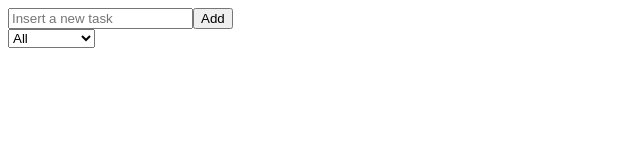
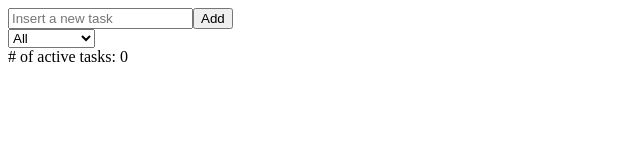
Before and after one commit to Kyubinhan/taskly, a React (Create React App) app: page / in a window 1280 px wide. Shown: the top 160 px of the page, without its empty margins (0-640 px from the left). Built offline with nearby package versions, Linux system fonts and the light colour scheme.

Commit message:
Update App component to display active task count

```diff
--- a/src/App.tsx
+++ b/src/App.tsx
@@ -5,6 +5,7 @@ import TaskForm from "src/components/TaskForm"
 import TaskList from "src/components/TaskList"
 import TaskFilterSelect from "src/components/TaskFilterSelect"
 import { TaskFilterOption } from "src/components/TaskFilterSelect/TaskFilterSelect"
+import ActiveTaskCount from "src/components/ActiveTaskCount"
 import { Task } from "src/Types/Task"
 
 interface Props {
@@ -46,13 +47,15 @@ const App: React.FC<Props> = ({ tasks: defaultTasks }) => {
     }
     return t.completed === true
   })
+  const activeTaskCount = tasks.filter((t) => t.completed === false).length
 
   return (
-    <div className="App">
+    <main className="App">
       <TaskForm onAddTask={onAddTask} />
       <TaskFilterSelect onFilterChange={setFilterOption} />
+      <ActiveTaskCount count={activeTaskCount} />
       <TaskList tasks={tasksToDisplay} onCompleteTask={onCompleteTask} />
-    </div>
+    </main>
   )
 }
 
```
Also changed, not shown: 1 other file (tests, documents, lock files or other folders).
